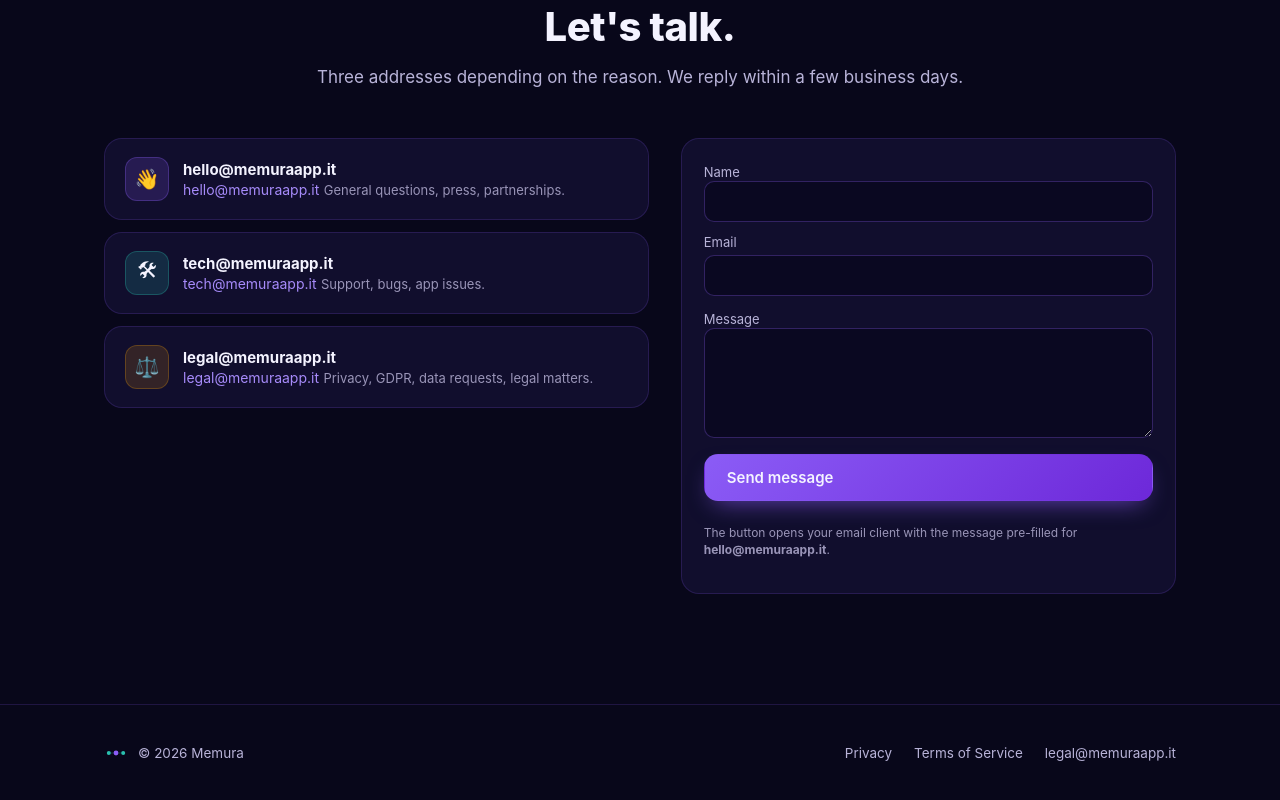
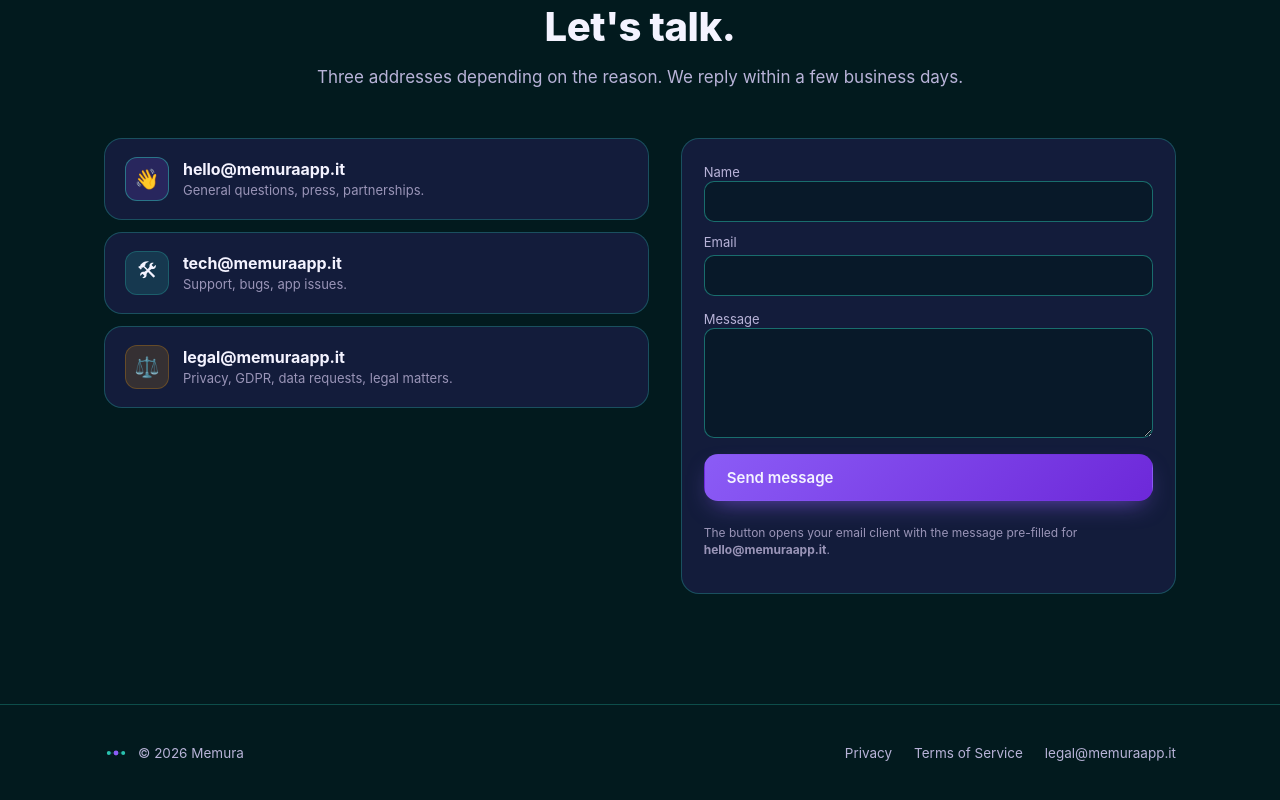
Before and after one commit to tech-memuraapp/memura-landing, a plain HTML site: page index.html in a window 1280 px wide. Shown: the part 1544-2344 px from the top of the page. Drawn offline with Linux system fonts and the light colour scheme.

Commit message:
Update index.html

```diff
--- a/index.html
+++ b/index.html
@@ -3,7 +3,7 @@
 <head>
 <meta charset="utf-8">
 <meta name="viewport" content="width=device-width,initial-scale=1,viewport-fit=cover">
-<meta name="theme-color" content="#08071A">
+<meta name="theme-color" content="#021A1E">
 <title>Memura</title>
 <meta name="description" content="Cattura una memoria in un secondo, dimentica meno. Voce o testo, l'AI estrae persone, luoghi, spese. Chiedi a Memura, lei li ritrova. Nessun server vede i tuoi pensieri.">
 
@@ -39,11 +39,13 @@
    Palette "Bioluminescenza Neurale"
    ────────────────────────────────────────────────────────────────── */
 :root {
-  --bg-deep:     #08071A;
-  --bg-base:     #100E2A;
-  --bg-surface:  #1A1740;
-  --bg-elevated: #241F55;
-  --bg-overlay:  #2E2866;
+  /* Background: dominante teal-scuro (come overlay app). Il viola resta
+     come accento (CTA, glow), non come tono di sfondo principale. */
+  --bg-deep:     #021A1E;  /* deep teal-black: body, hero */
+  --bg-base:     #052A30;  /* header sticky */
+  --bg-surface:  #0A3942;  /* cards, sezioni elevate */
+  --bg-elevated: #115160;  /* hover/focus */
+  --bg-overlay:  #1A6B7C;  /* dropdown/menu */
 
   --primary:        #8B5CF6;
   --primary-glow:   #A78BFA;
@@ -59,8 +61,11 @@
   --text-2: #B8B3D8;
   --text-3: #9A95B8;
 
-  --border-soft:   rgba(139,92,246,0.18);
-  --border-medium: rgba(139,92,246,0.30);
+  /* Esperimento invertito: bordi teal, card background viola.
+     Border = teal, card surface = viola alpha. */
+  --border-soft:   rgba(45,212,191,0.28);
+  --border-medium: rgba(45,212,191,0.45);
+  --border-violet: rgba(139,92,246,0.38);
 
   --radius-card: 18px;
   --radius-btn:  14px;
@@ -84,14 +89,19 @@
 a { color: var(--primary-glow); text-decoration: none; }
 a:hover { text-decoration: underline; }
 
-/* Background atmosferico: due radial glow primary + teal */
+/* Background atmosferico bilanciato:
+   - teal in alto-sx + bottom-sx: tono base profondo
+   - VIOLA centrale + destra forte: presenza brand dominante visibile in scroll
+   - warm bottom: profondità sottile */
 body::before {
   content: "";
   position: fixed; inset: 0;
   background:
-    radial-gradient(60vmax 60vmax at 15% -10%, rgba(139,92,246,0.18), transparent 60%),
-    radial-gradient(50vmax 50vmax at 110% 30%, rgba(45,212,191,0.10), transparent 60%),
-    radial-gradient(60vmax 60vmax at 50% 120%, rgba(245,158,11,0.07), transparent 60%);
+    radial-gradient(65vmax 65vmax at 5% -5%, rgba(45,212,191,0.20), transparent 60%),
+    radial-gradient(60vmax 60vmax at 100% 20%, rgba(139,92,246,0.32), transparent 60%),
+    radial-gradient(55vmax 55vmax at 50% 65%, rgba(139,92,246,0.18), transparent 65%),
+    radial-gradient(55vmax 55vmax at 15% 120%, rgba(45,212,191,0.12), transparent 60%),
+    radial-gradient(45vmax 45vmax at 85% 100%, rgba(245,158,11,0.07), transparent 60%);
   pointer-events: none;
   z-index: 0;
 }
@@ -141,7 +151,7 @@
 .lang-switch {
   display: inline-flex; border: 1px solid var(--border-medium);
   border-radius: 999px; padding: 3px;
-  background: rgba(26,23,64,0.5);
+  background: rgba(36,31,85,0.55);
 }
 .lang-switch button {
   background: transparent; border: 0; color: var(--text-2);
@@ -208,11 +218,11 @@
 }
 .btn-primary:hover { background: linear-gradient(135deg, var(--primary-glow) 0%, var(--primary) 100%); }
 .btn-ghost {
-  background: rgba(26,23,64,0.6);
+  background: rgba(36,31,85,0.65);
   border-color: var(--border-medium);
   color: var(--text-1);
 }
-.btn-ghost:hover { border-color: var(--primary-glow); }
+.btn-ghost:hover { border-color: var(--teal-soft); }
 
 .badge-soon {
   display: inline-flex; align-items: center; gap: 6px;
@@ -261,7 +271,7 @@
   gap: 18px;
 }
 .feature {
-  background: rgba(26,23,64,0.5);
+  background: rgba(36,31,85,0.55);
   border: 1px solid var(--border-soft);
   border-radius: var(--radius-card);
   padding: 26px 22px;
@@ -325,7 +335,7 @@
   display: grid; gap: 12px;
 }
 .contact-card {
-  background: rgba(26,23,64,0.5);
+  background: rgba(36,31,85,0.55);
   border: 1px solid var(--border-soft);
   border-radius: var(--radius-card);
   padding: 18px 20px;
@@ -341,12 +351,21 @@
 .contact-card.hello .ico { background: rgba(139,92,246,0.18); border: 1px solid var(--border-medium); }
 .contact-card.tech  .ico { background: rgba(45,212,191,0.15); border: 1px solid rgba(45,212,191,0.25); }
 .contact-card.legal .ico { background: rgba(245,158,11,0.15); border: 1px solid rgba(245,158,11,0.25); }
-.contact-card strong { display: block; font-size: 15px; }
-.contact-card a { color: var(--primary-glow); font-size: 14px; }
-.contact-card span.purpose { color: var(--text-3); font-size: 13px; display: block; margin-top: 3px; }
+/* Email cliccabile come titolo della card: unica riga, evita ridondanza
+   strong + link separati che mostravano l'indirizzo due volte. */
+.contact-card a.email {
+  display: block;
+  font-size: 16px;
+  font-weight: 700;
+  color: var(--text-1);
+  text-decoration: none;
+  letter-spacing: -0.005em;
+}
+.contact-card a.email:hover { color: var(--primary-glow); text-decoration: underline; }
+.contact-card span.purpose { color: var(--text-3); font-size: 13px; display: block; margin-top: 6px; }
 
 form.contact-form {
-  background: rgba(26,23,64,0.5);
+  background: rgba(36,31,85,0.55);
   border: 1px solid var(--border-soft);
   border-radius: var(--radius-card);
   padding: 22px;
@@ -358,7 +377,7 @@
 form.contact-form input,
 form.contact-form textarea {
   width: 100%;
-  background: rgba(8,7,26,0.55);
+  background: rgba(2,26,30,0.6);
   color: var(--text-1);
   border: 1px solid var(--border-medium);
   border-radius: 10px;
@@ -403,10 +422,14 @@
   .badge-soon::before { animation: none; }
 }
 
-/* Hide elements by language */
-[data-lang-only="en"] { display: none; }
-html[data-lang="en"] [data-lang-only="it"] { display: none; }
-html[data-lang="en"] [data-lang-only="en"] { display: revert; }
+/* Hide elements by language.
+   !important per battere selettori più specifici come
+   `.contact-card span.purpose` (0,1,2) o `form.contact-form label` (0,1,2)
+   che altrimenti vincerebbero su `[data-lang-only="en"]` (0,1,0)
+   e renderebbero visibili entrambe le lingue contemporaneamente. */
+[data-lang-only="en"] { display: none !important; }
+html[data-lang="en"] [data-lang-only="it"] { display: none !important; }
+html[data-lang="en"] [data-lang-only="en"] { display: revert !important; }
 
 /* Skip link a11y */
 .skip {
@@ -641,8 +664,7 @@
           <div class="contact-card hello">
             <div class="ico" aria-hidden="true">👋</div>
             <div>
-              <strong>hello@memuraapp.it</strong>
-              <a href="mailto:hello@memuraapp.it">hello@memuraapp.it</a>
+              <a class="email" href="mailto:hello@memuraapp.it">hello@memuraapp.it</a>
               <span class="purpose" data-lang-only="it">Domande generali, stampa, collaborazioni.</span>
               <span class="purpose" data-lang-only="en">General questions, press, partnerships.</span>
             </div>
@@ -651,8 +673,7 @@
           <div class="contact-card tech">
             <div class="ico" aria-hidden="true">🛠</div>
             <div>
-              <strong>tech@memuraapp.it</strong>
-              <a href="mailto:tech@memuraapp.it">tech@memuraapp.it</a>
+              <a class="email" href="mailto:tech@memuraapp.it">tech@memuraapp.it</a>
               <span class="purpose" data-lang-only="it">Supporto, bug, problemi con l'app.</span>
               <span class="purpose" data-lang-only="en">Support, bugs, app issues.</span>
             </div>
@@ -661,8 +682,7 @@
           <div class="contact-card legal">
             <div class="ico" aria-hidden="true">⚖️</div>
             <div>
-              <strong>legal@memuraapp.it</strong>
-              <a href="mailto:legal@memuraapp.it">legal@memuraapp.it</a>
+              <a class="email" href="mailto:legal@memuraapp.it">legal@memuraapp.it</a>
               <span class="purpose" data-lang-only="it">Privacy, GDPR, richieste sui dati, questioni legali.</span>
               <span class="purpose" data-lang-only="en">Privacy, GDPR, data requests, legal matters.</span>
             </div>
```
